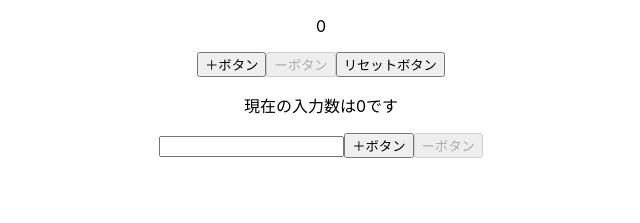
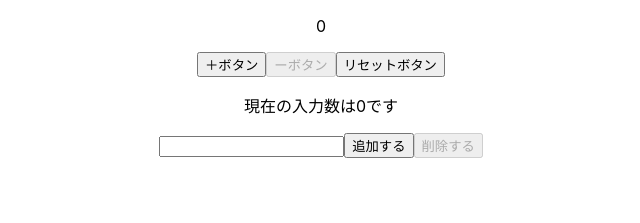
Before and after one commit to furu0202/studyApp, a React (Create React App) app: page / in a window 1280 px wide. Shown: the top 223 px of the page, without its empty margins (319-959 px from the left). Built offline with nearby package versions, Linux system fonts and the light colour scheme.

Commit message:
カウンターの値を変更

```diff
--- a/src/App.js
+++ b/src/App.js
@@ -16,10 +16,10 @@ function App() {
 
   const [counter, setCounter] = useState(0);
   const textPushButtonPlus = () => {
-    setCounter((prevcount) => prevcount + 2);
+    setCounter((prevcount) => prevcount + 1);
   };
   const textPushButtonMinus = () => {
-    setCounter((prevcount) => prevcount - 2);
+    setCounter((prevcount) => prevcount - 1);
   };
 
   return (
@@ -32,9 +32,9 @@ function App() {
       <button onClick={pushButtonReset}>リセットボタン</button>
       <p>現在の入力数は{counter}です</p>
       <input type='text'></input>
-      <button onClick={textPushButtonPlus}>＋ボタン</button>
+      <button onClick={textPushButtonPlus}>追加する</button>
       <button onClick={textPushButtonMinus} disabled={counter === 0}>
-        ーボタン
+        削除する
       </button>
     </div>
   );
```
